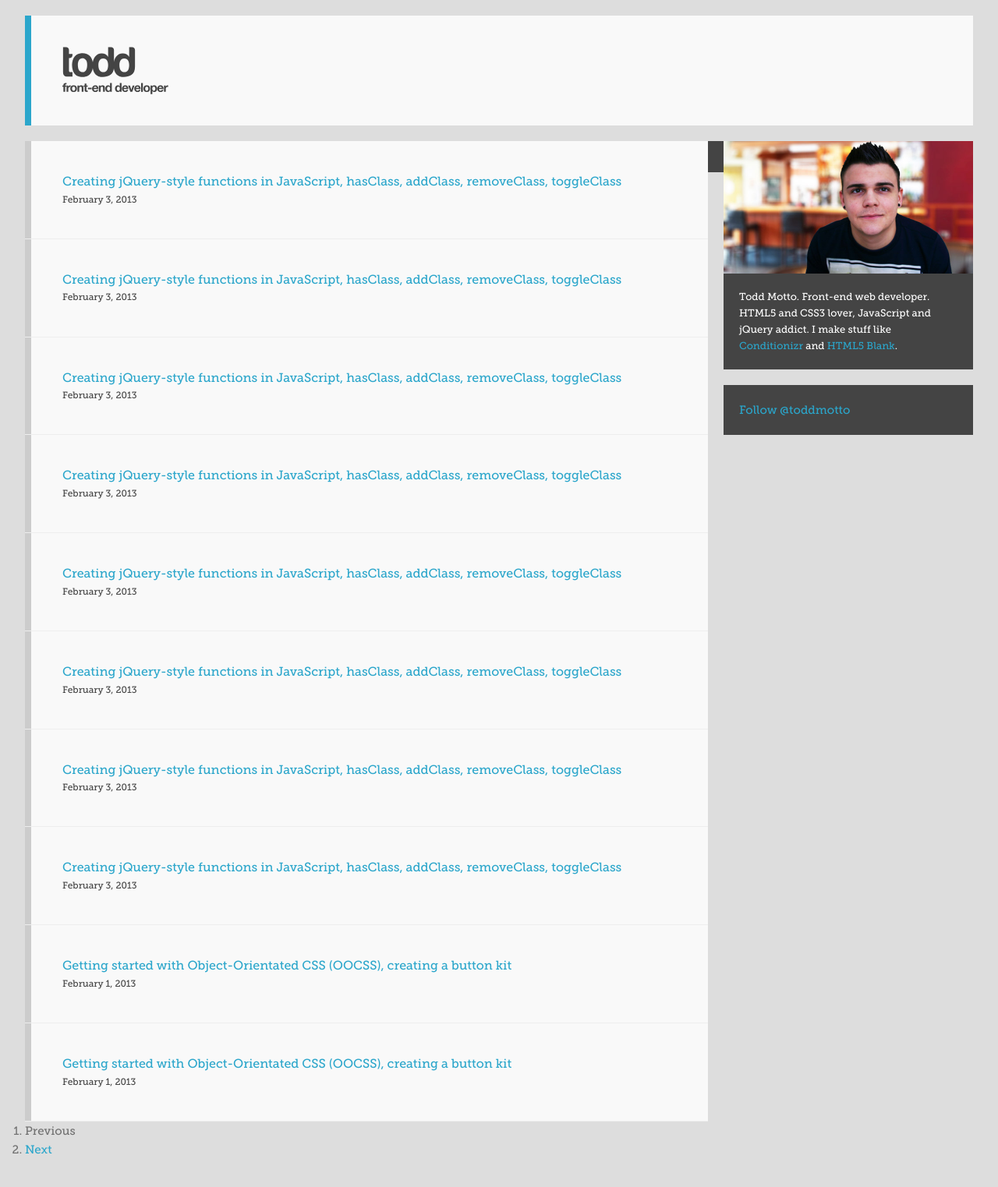
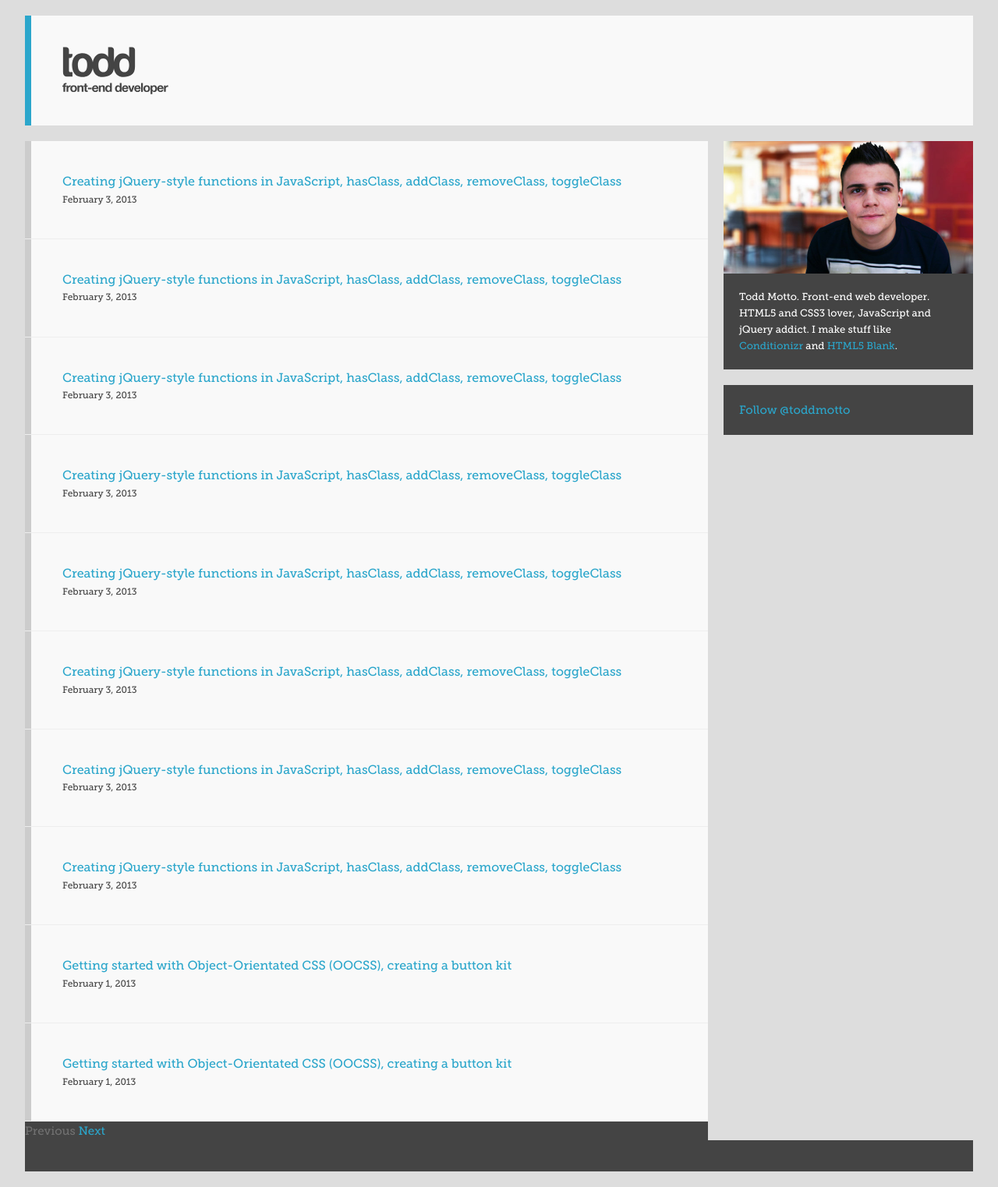
Before and after one commit to lechoo/toddmotto.github.com, a Jekyll site: the page built from index.html, in a window 1280 px wide. Shown: the whole page at 78% size. Built offline with Jekyll 4.4.1, drawn with Linux system fonts in a browser that asks for light colours; Markdown is read by kramdown in place of the engine named in the settings; the list of posts is cut into pages by our own code; comment, search, counter and statistics services are not loaded; before the commit the page ends 1487 px from its top, so only the background shows below that.

Commit message:
Pagination

```diff
--- a/index.html
+++ b/index.html
@@ -14,25 +14,20 @@ title: Todd Motto
 						</li>
 						{% endfor %}
 					</ul>
-				</section>
-
-				<ol class="pagination">
-					<li class="pagination-prev">
+					<div class="pagination">
 							{% if paginator.previous_page %}
 							{% if paginator.previous_page == 1 %}
-							<a href="/">Previous</a>
+								<a href="/" class="pagination-previous">Previous</a>
 							{% else %}
-							<a href="/page{{paginator.previous_page}}">Previous</a>
+								<a href="/page{{paginator.previous_page}}" class="pagination-previous">Previous</a>
 							{% endif %}
 							{% else %}
 								Previous
 							{% endif %}
-					</li>
-					<li class="pagination__next">
 							{% if paginator.next_page %}
-							<a href="/page{{paginator.next_page}}">Next</a>
+								<a href="/page{{paginator.next_page}}" class="pagination-next">Next</a>
 							{% else %}
 								Next
 							{% endif %}
-					</li>
-				</ol>
+					</div>
+				</section>
--- a/style.css
+++ b/style.css
@@ -61,6 +61,7 @@ a:visited {
 	margin:20px 0;
 }
 .footer {
+	clear:both;
 	margin:20px 0;
 	padding:20px;
 	background:#444;
@@ -111,6 +112,10 @@ a:visited {
 .hidden {
 	display:none;
 }
+.pagination {
+	margin:0 340px 0 0;
+	background:#444;
+}
 .bio {
 	margin:0 0 20px;
 	background:#444;
```
Lines whose indentation alone changed are shown as unchanged.
